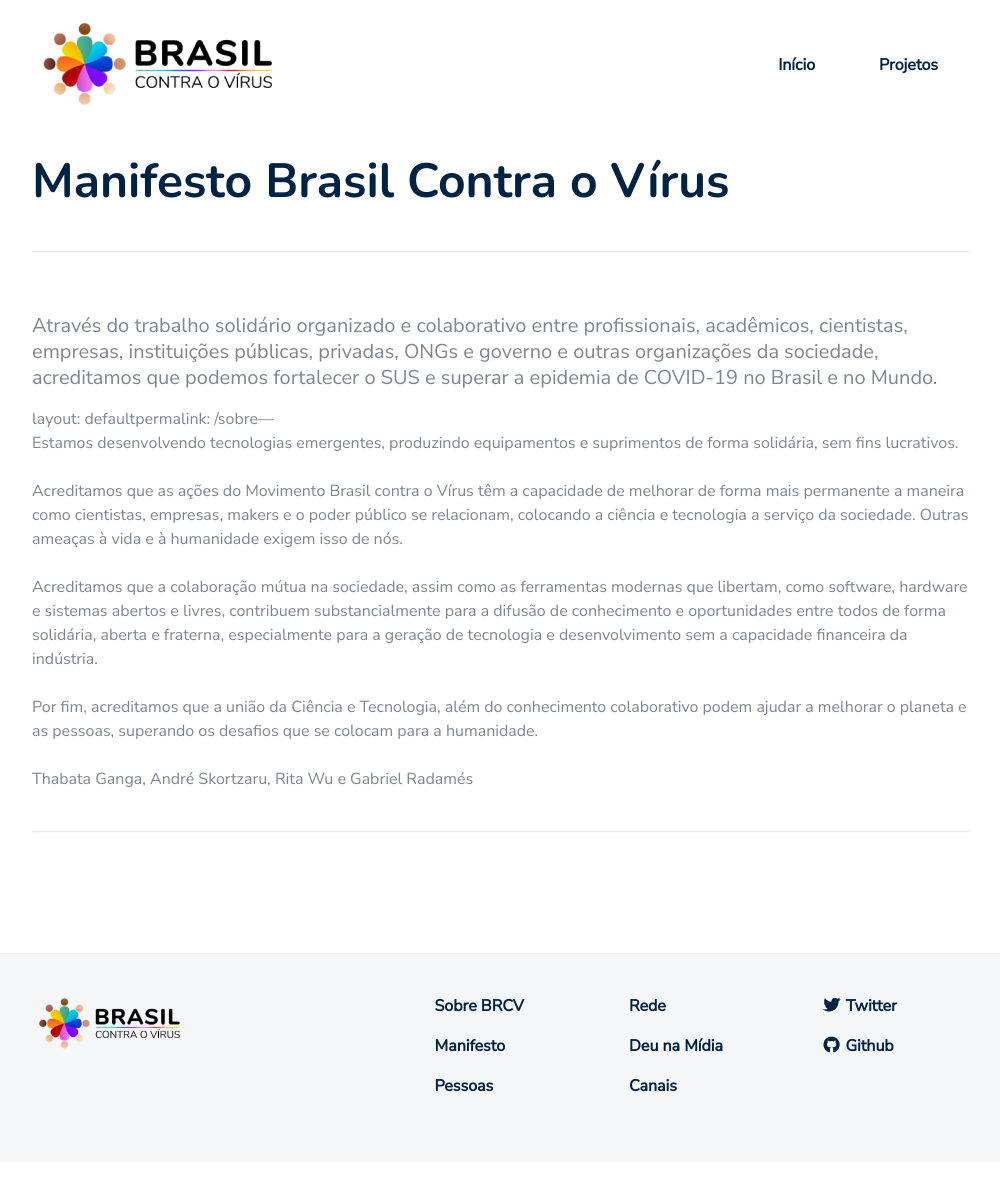
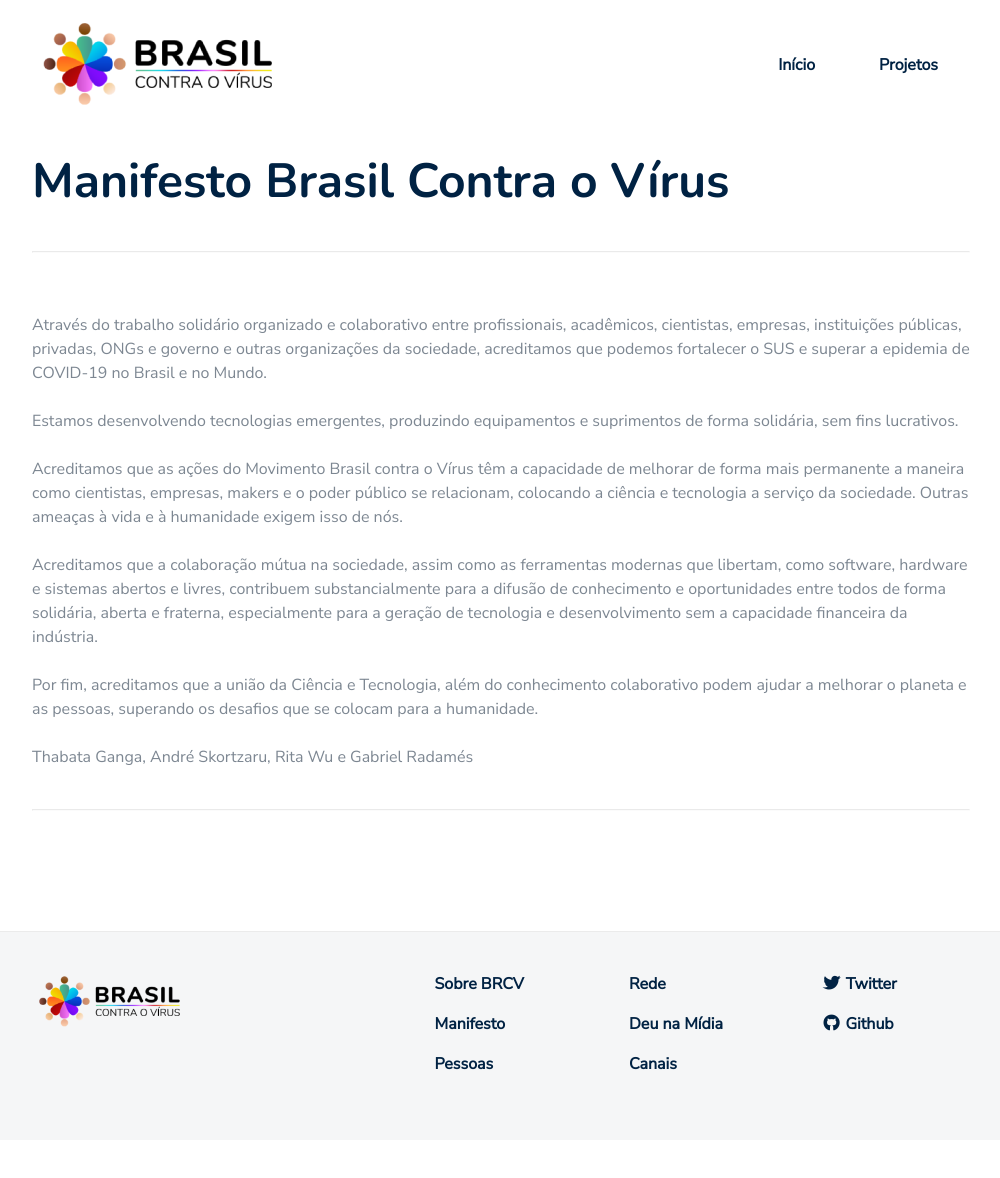
Before and after one commit to brasilcontraovirus/brasilcontraovirus.github.io, a Jekyll site: the page built from manifesto.md, in a window 1280 px wide. Shown: the whole page, without its empty margins (139-1139 px from the left). Built offline with Jekyll 4.4.1, drawn with Linux system fonts in a browser that asks for light colours; nearby versions of some CDN libraries; our own code applies the rules of GitHub Pages for plain Markdown files; after the commit the page ends 1156 px from its top, so only the background shows below that.

Commit message:
Fixing manifesto

```diff
--- a/manifesto.md
+++ b/manifesto.md
@@ -7,10 +7,7 @@ layout: default
 ---
 
 **Através do trabalho solidário organizado e colaborativo entre profissionais, acadêmicos, cientistas, empresas, instituições públicas, privadas, ONGs e governo e outras organizações da sociedade, acreditamos que podemos fortalecer o SUS e superar a epidemia de COVID-19 no Brasil e no Mundo.**
----
-layout: default
-permalink: /sobre
----
+
 <br>
 
 **Estamos desenvolvendo tecnologias emergentes, produzindo equipamentos e suprimentos de forma solidária, sem fins lucrativos.**
```
